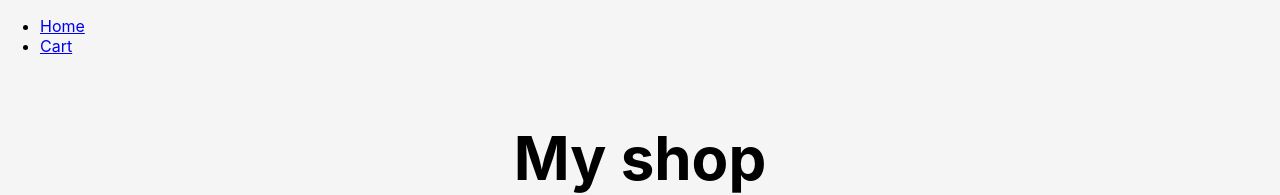
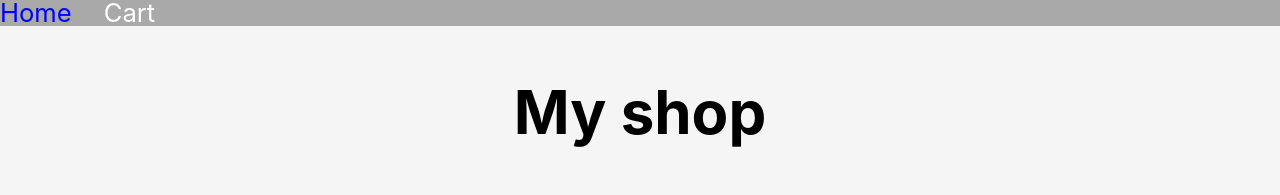
Before and after one commit to kerenbenzion/second_task_react, a React (Create React App) app in the folder my-app/: page / in a window 1280 px wide. Shown: the top 195 px of the page. Built offline with nearby package versions, Linux system fonts and the light colour scheme.

Commit message:
add navbar

```diff
--- a/my-app/src/App.css
+++ b/my-app/src/App.css
@@ -45,6 +45,34 @@
 
 .App-link {
   color: #61dafb;
+  display: inline;
+
+}
+#Nav_menu {
+  display: flex;
+  flex-direction: row;
+  width: 100%;
+  height: 100%;
+  list-style-type: none;
+  margin: 0;
+  padding-left: 0;
+  background-color: darkgray;
+}
+
+.Nav_link:link {
+  color: #fff;
+  font-size: 1.6rem;
+  line-height: 1.6rem;
+  text-decoration: none;
+  padding-right: 2rem;
+}
+.Nav_link:hover {
+  color:blue;
+}
+
+.activeRoute {
+  border-bottom: 0.4rem solid teal;
+  cursor: not-allowed;
 }
 
 @keyframes App-logo-spin {
--- a/my-app/src/App.js
+++ b/my-app/src/App.js
@@ -2,10 +2,9 @@
 
 import './App.css'
 import ExpenseItem from "./components/ExpenseItem";
-import { BrowserRouter as Router, Routes, Route, Link } from 'react-router-dom';
+import { BrowserRouter as Router, Routes, Route, Link, NavLink } from 'react-router-dom';
 import Cart from './components/Cart';
 import { useState } from 'react';
-
 const expense = [
   { title: 'Iphone', amount: 3000, url: 'https://img.ksp.co.il/item/226976/b_1.jpg?v=5' },
   { title: 'Galaxy', amount: 1000, url: 'https://ksp.co.il/shop/items/512/185108.jpg?v=666666' },
@@ -14,21 +13,20 @@ const expense = [
 
 ];
 function App() {
-
   const [cart, setCart] = useState([]);
   const [total,setTotal] = useState(0);
   return (
+    <div>
     <Router>
-      <div>
-        <ul>
-          <li>
-            <Link to="/">Home</Link>
+    <ul id="Nav_menu">
+
+          <li className='navlink'>
+            <NavLink className="Nav_link" to="/">Home</NavLink>
           </li>
-          <li>
-            <Link to="/cart">Cart</Link>
+          <li className='navlink'>
+            <NavLink className="Nav_link" to="/cart">Cart</NavLink>
           </li>
         </ul>
-      </div>
       <Routes>
         <Route path="/" element={
           <ExpenseList addToCart={addToCart} />
@@ -38,7 +36,7 @@ function App() {
           </Cart>} />
       </Routes>
     </Router>
-
+    </div>
   );
 
   function addToCart(item) {
```
Also changed, not shown: 1 other file (tests, documents, lock files or other folders).
